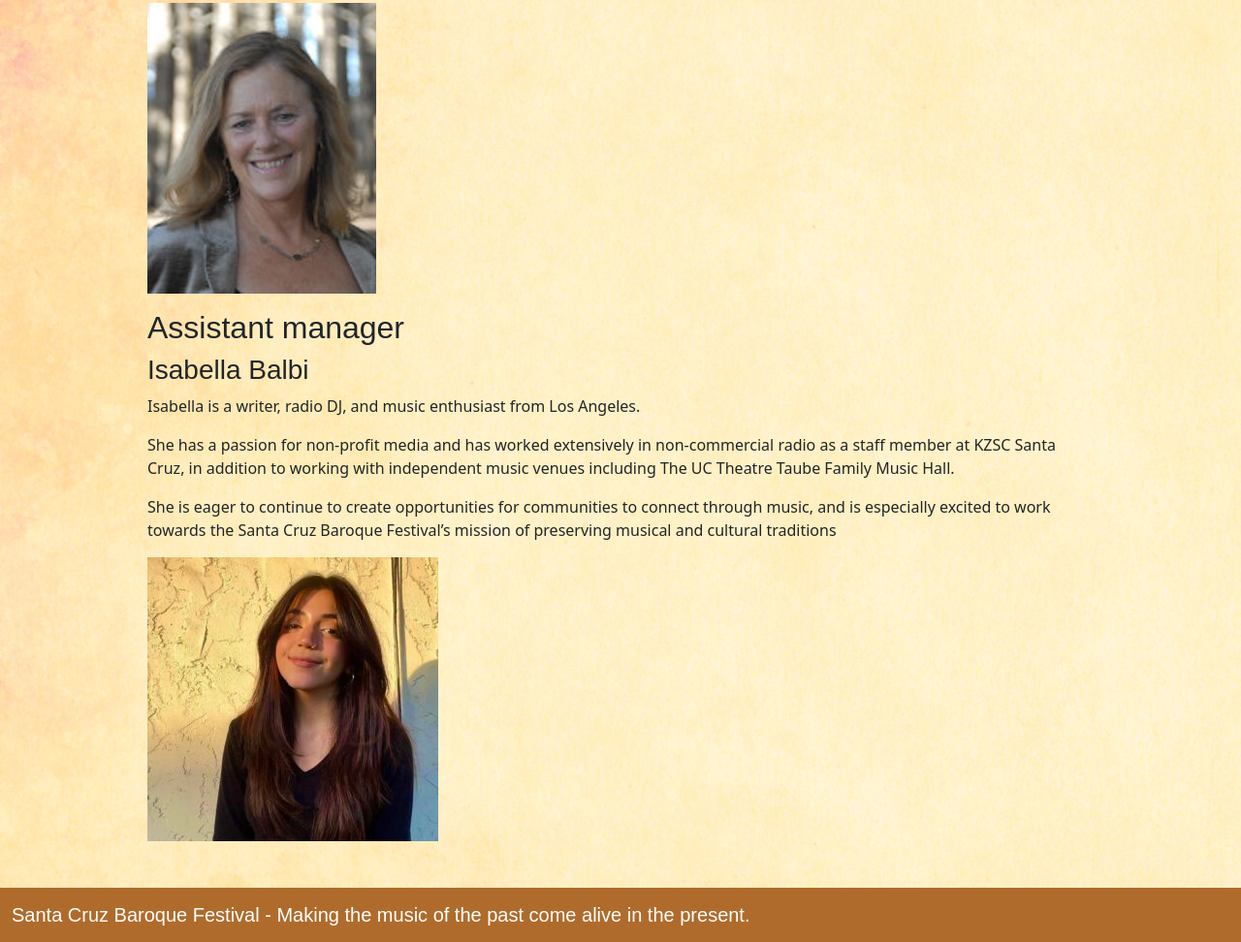
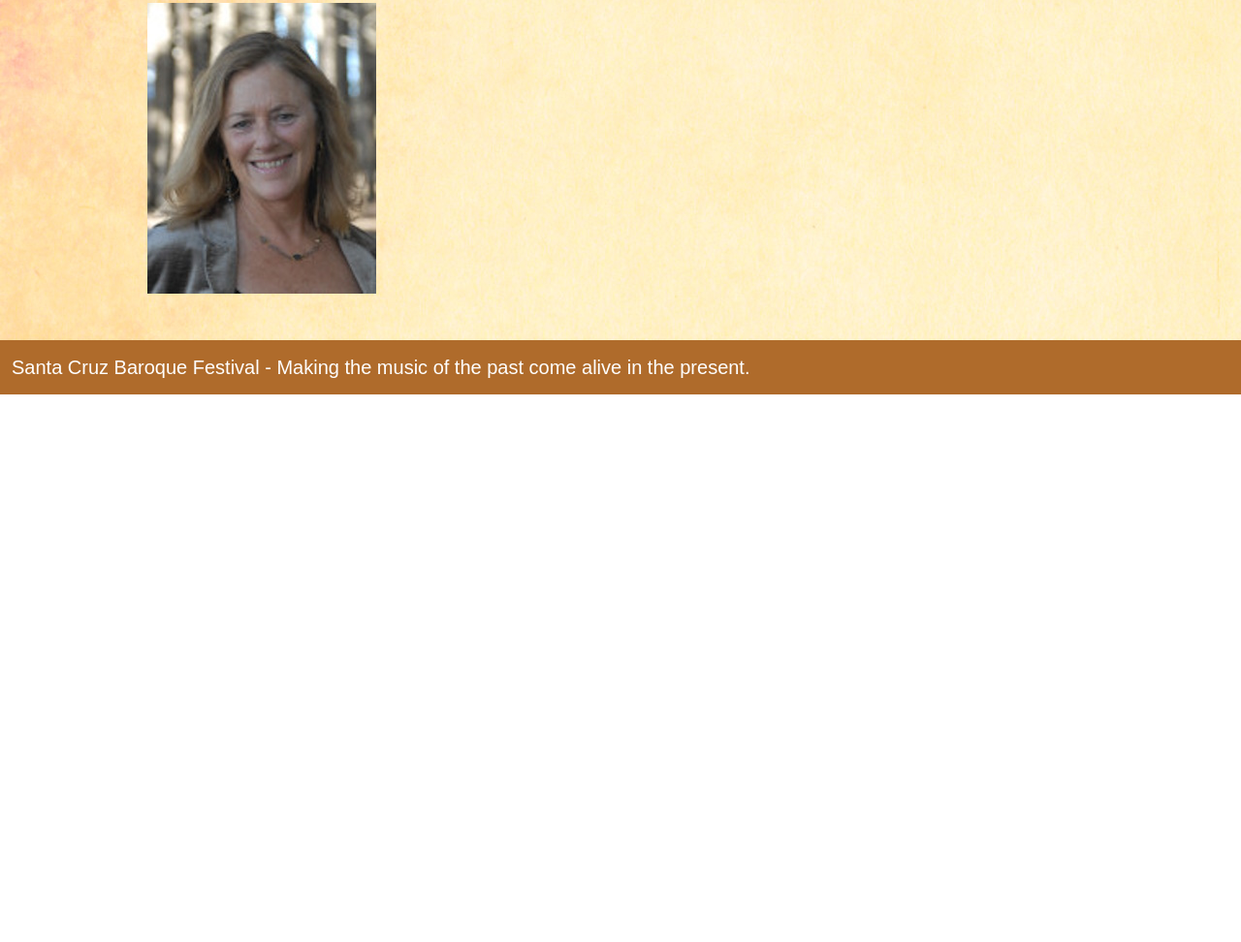
Before and after one commit to agilepro/baroque, a Gatsby site: page /board in a window 1280 px wide. Shown: the part 5392-6364 px from the top of the page at 97% size. After the commit the page ends 5799 px from the top, so only its background shows below. Built offline with nearby package versions, Linux system fonts and the light colour scheme; Gatsby itself is replaced by a stand-in of ours; a web font is replaced by a local one.

Commit message:
typos, changes from Dorothy

```diff
--- a/src/pages/board.md
+++ b/src/pages/board.md
@@ -85,16 +85,3 @@ Kate has worked in a number of management positions for start-up as well as esta
 Currently Kate is an independent piano teacher who works with beginner to intermediate students. She is excited to have recently joined Santa Cruz Baroque Festival as General Manager.
 
 ![](board-kate.jpg)
-
-
-## Assistant manager
-
-### Isabella Balbi
-
-Isabella is a writer, radio DJ, and music enthusiast from Los Angeles.
-
-She has a passion for non-profit media and has worked extensively in non-commercial radio as a staff member at KZSC Santa Cruz, in addition to working with independent music venues including The UC Theatre Taube Family Music Hall.
-
-She is eager to continue to create opportunities for communities to connect through music, and is especially excited to work towards the Santa Cruz Baroque Festival’s mission of preserving musical and cultural traditions
-
-![](board-isabella.jpg)
--- a/src/pages/season-2025.md
+++ b/src/pages/season-2025.md
@@ -20,6 +20,8 @@ Please consider donating to Santa Cruz Baroque Festival. We need your help to su
 * Artistic Director Jörg Reddin, Pipe Organ
 
 Our season begins with Maestro Jörg Reddin performing works for solo organ on Holy Cross Church’s 1889 A. B. Fegemaker Pipe Organ. Featured composers will include D. Buxtehude, G. Böhm, J.S. Bach, E. F. Richter, A. G. Ritter and N. W. Gade, all of whom studied in Leipzig, the town of J. S. Bach, within a 100-year span. Prepare to be amazed at Maestro Reddin’s keyboard virtuosity and profound interpretations of this music!
+
+There will be a reception prior to the first concert with delicious food, drinks and snacks. You will also have a chance to meet and greet with our new Artistic Director, Maestro Jörg Reddin. The reception is from 5:30-7:00pm.
 
 
 ## Concert II
```
Also changed, not shown: README.md.
